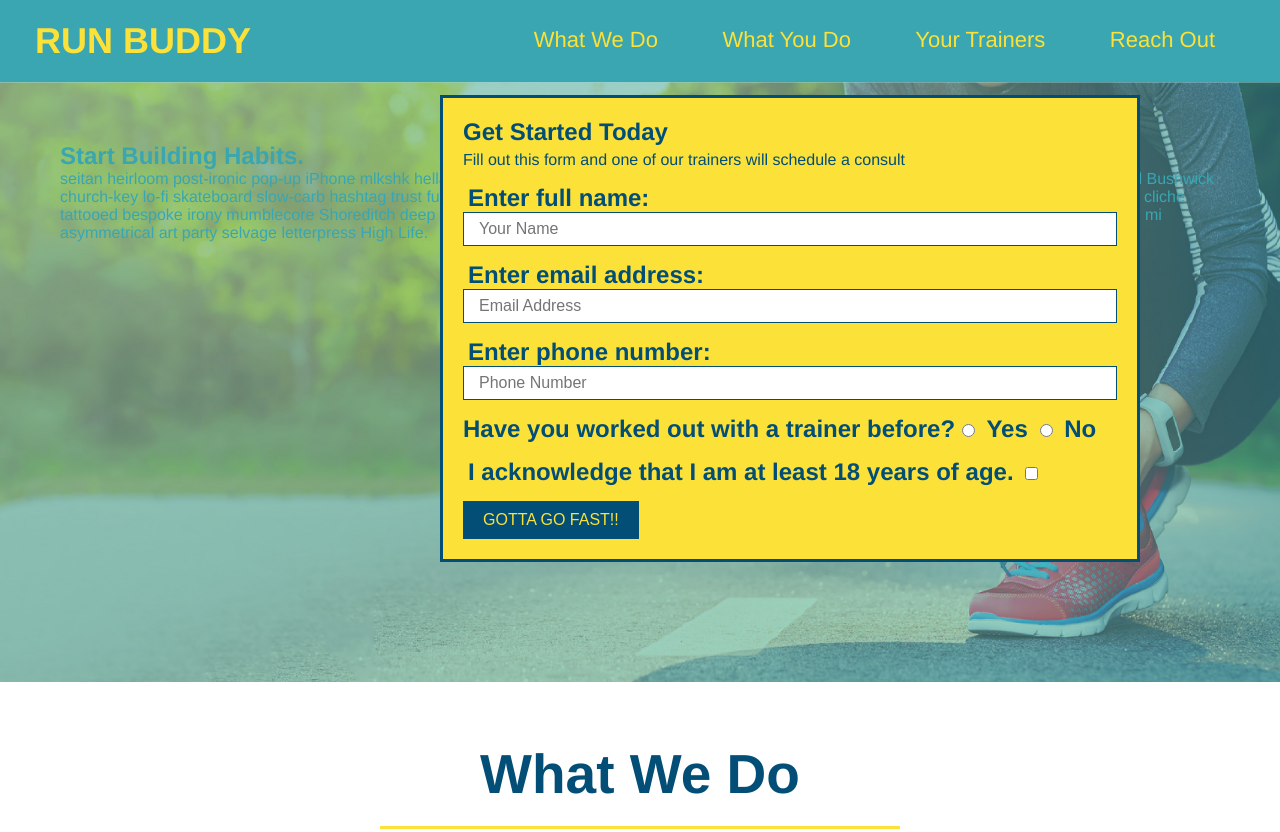
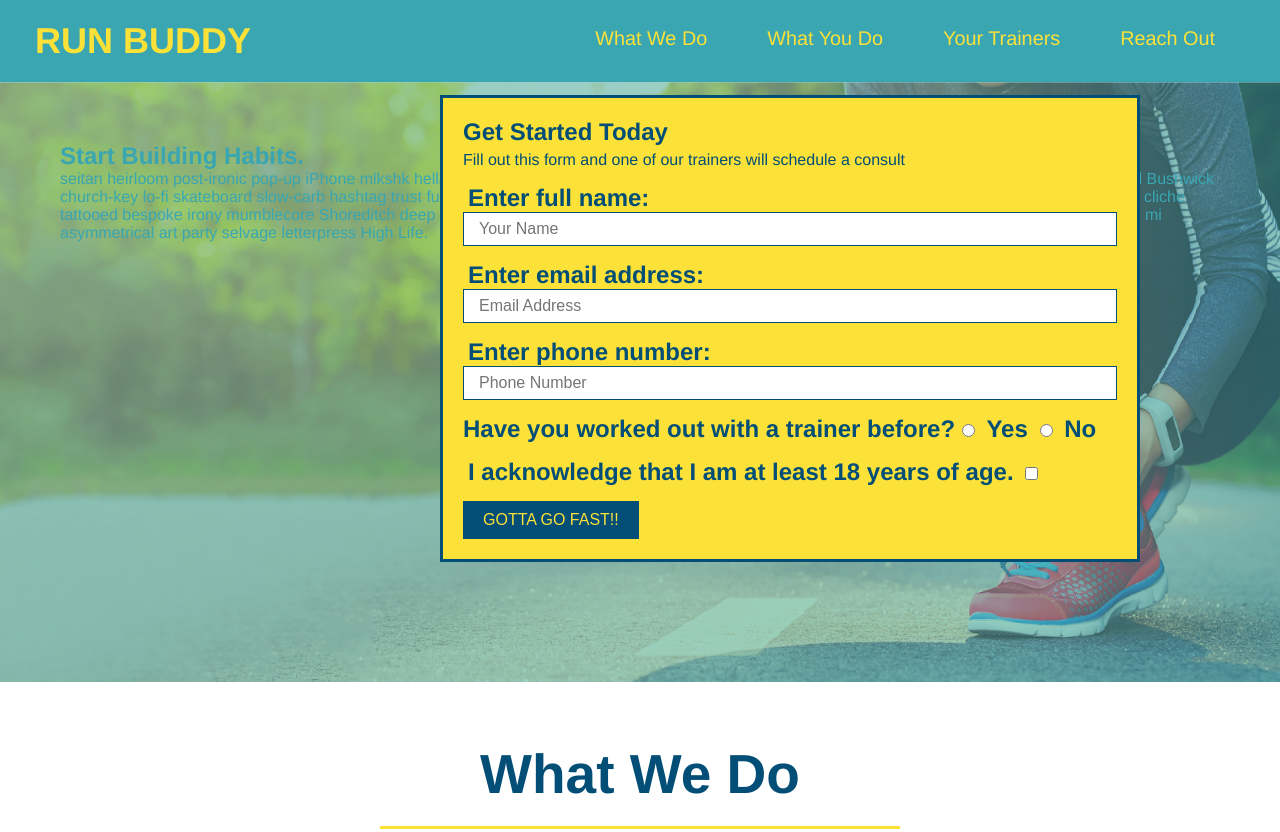
Before and after one commit to Govepitr/run-buddy, a plain HTML site: page index.html in a window 1280 px wide. Shown: the top 832 px of the page. Drawn offline with Linux system fonts and the light colour scheme.

Commit message:
add flexbox to header correction

```diff
--- a/assets/css/style.css
+++ b/assets/css/style.css
@@ -125,13 +125,17 @@ header a {
 header nav {
   margin: 7px 0;
 }
-header nav ul li {
-  display: inline;
+header nav ul {
+  display: flex;
+  flex-wrap: wrap;
+  justify-content: space-between;
+  align-items: center;
+  list-style: none;
 }
 header nav ul li a {
   margin: 0 30px;
   font-weight: lighter;
-  font-size: 22px;
+  font-size: 1.55vw;
 }
 footer {
   background: #fce138;
--- a/index.html
+++ b/index.html
@@ -15,7 +15,7 @@
                      <!-- Unordered list element -->
                      <ul>
                        <!-- List item element -->
-                      <div class= "navigation">
+                      <ul class= "navigation">
                         <li>
                           <!-- Anchor element -->
                            <a href="#what-we-do">What We Do</a>
@@ -29,7 +29,7 @@
                           <li>
                             <a href="#reach-out">Reach Out</a>
                           </li>
-                      </div>
+                      </ul>
                      </ul>
                    </nav>
               </header>
```
